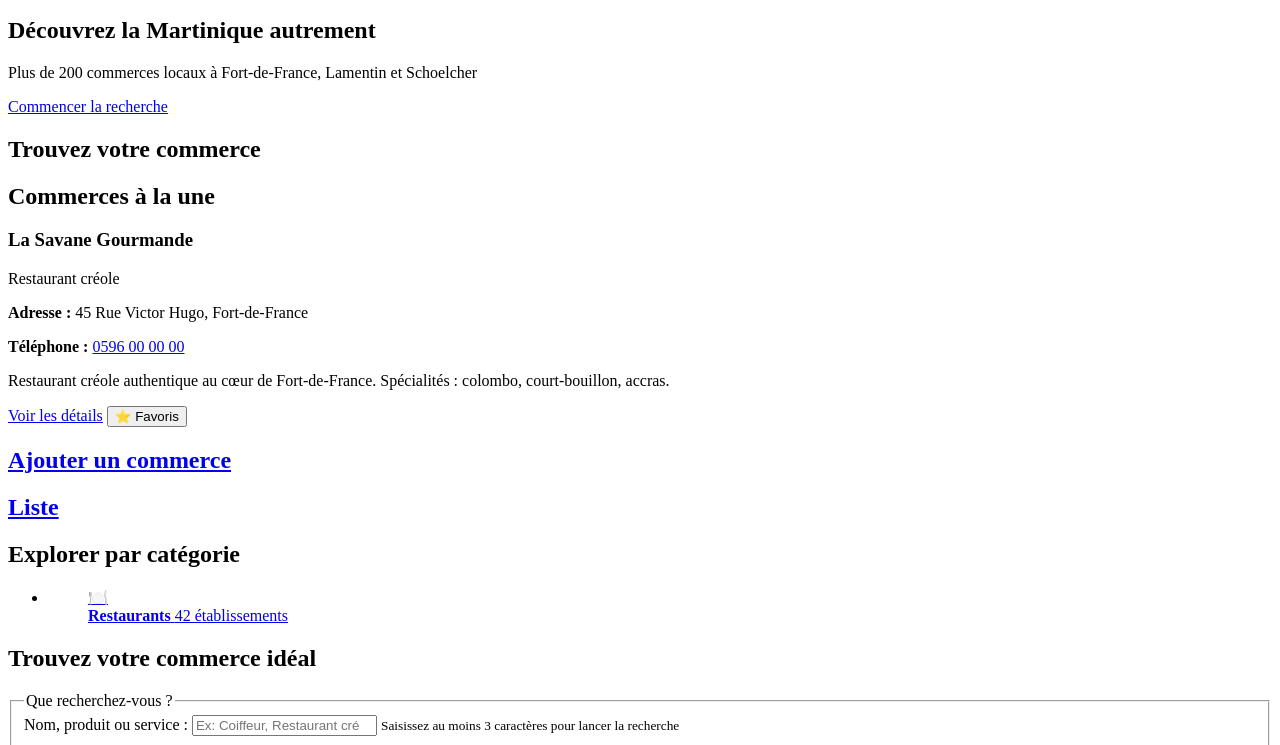
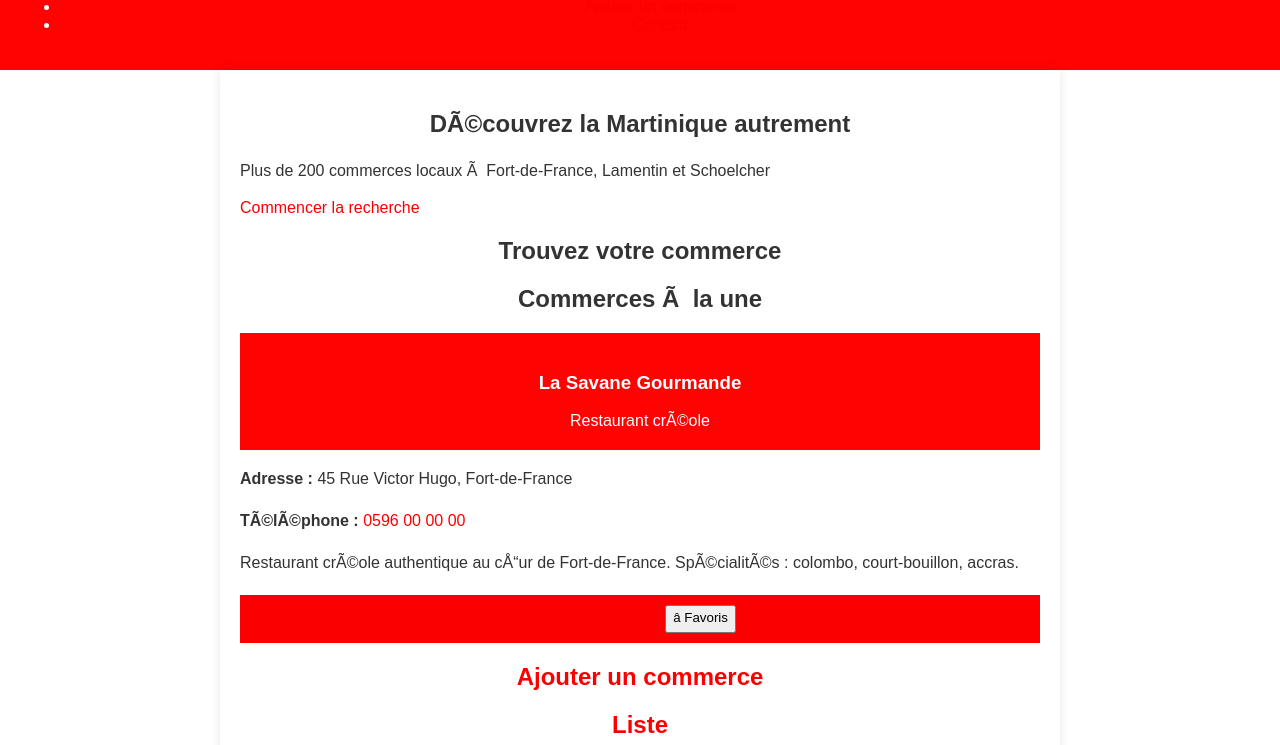
Before and after one commit to roor-killa/web1-2026, a plain HTML site: page index.html in a window 1280 px wide. Shown: the part 156-901 px from the top of the page. Drawn offline with Linux system fonts and the light colour scheme.

Commit message:
Modification TP2

```diff
--- a/index.html
+++ b/index.html
@@ -1,5 +1,55 @@
 <!DOCTYPE html>
-<html lang="fr">
+<html lang="fr">*
+    <style>
+        body {
+            font-family: Arial, sans-serif;
+            margin: 0;
+            padding: 0;
+            background-color: #ffffff;
+            color: #333;
+        }
+        header {
+            background-color: #ff0202;
+            color: white;
+            padding: 20px;
+            text-align: center;
+        }
+        main {
+            max-width: 800px;
+            margin: auto;
+            padding: 20px;
+            background: white;
+            box-shadow: 0 0 10px rgba(0,0,0,0.1);
+        }
+        img {
+            max-width: 150px;
+            border-radius: 50%;
+            display: block;
+            margin: 0 auto 20px;
+        }
+        h1, h2 {
+            text-align: center;
+        }
+        p {
+            line-height: 1.6;
+        }
+        footer {
+            text-align: center;
+            padding: 10px;
+            background: #fa0000;
+            color: white;
+            margin-top: 20px;
+        }
+        a {
+            color: #fb0000;
+            text-decoration: none;
+        }
+        a:hover {
+            text-decoration: underline;
+        }
+    </style>
+</head>
+<body>
 <head>
     <meta charset="UTF-8">
     <meta name="viewport" content="width=device-width, initial-scale=1.0">
```
